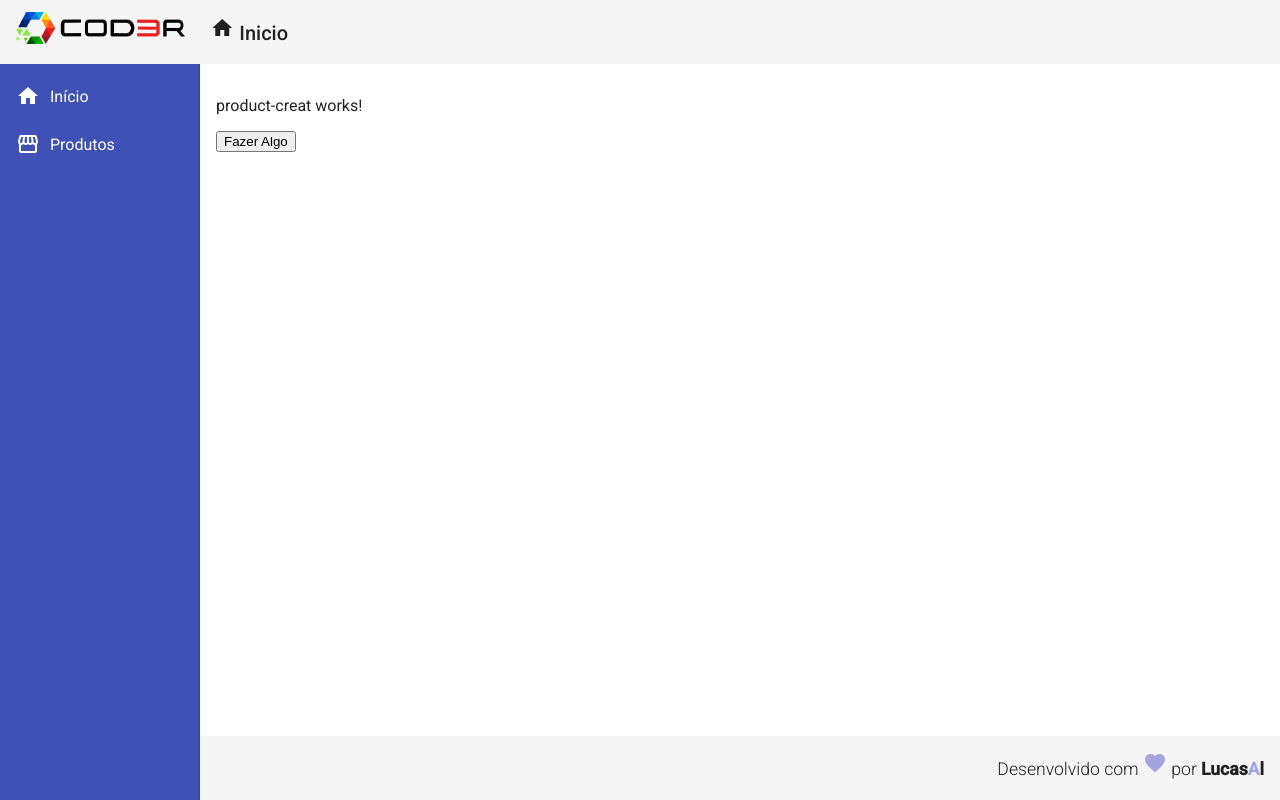
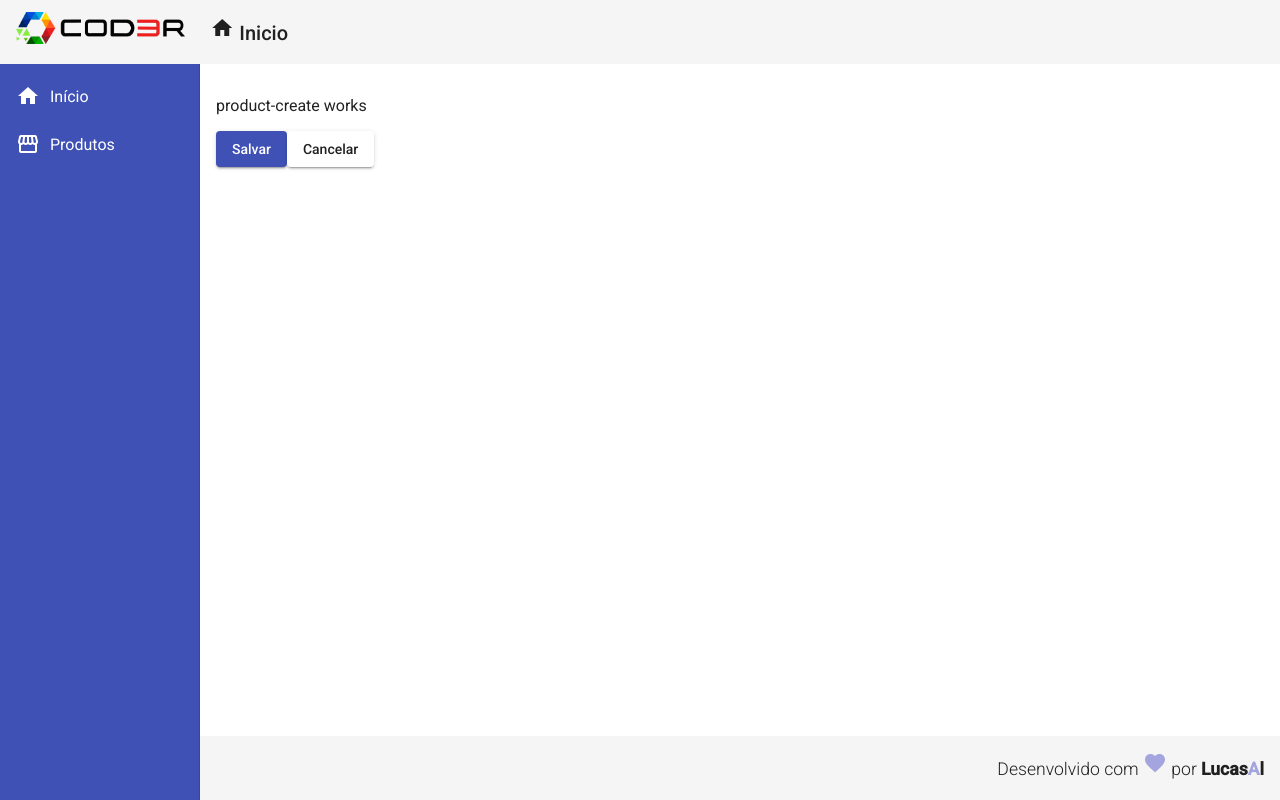
Before and after one commit to lucasx0/angular, an Angular app in the folder frontend/: page /products/create in a window 1280 px wide. Built offline with nearby package versions, Linux system fonts and the light colour scheme.

Commit message:
criando o service do produto

```diff
--- a/frontend/src/app/app.module.ts
+++ b/frontend/src/app/app.module.ts
@@ -19,6 +19,8 @@ import { RoxoDirective } from './directives/roxo.directive';
 import { ForDirective } from './directives/for.directive';
 import { ProductCreatComponent } from './components/product/product-creat/product-creat.component';
 import { MatButtonModule } from '@angular/material/button'
+import { MatSnackBarModule } from '@angular/material/snack-bar'
+
 
 
 
@@ -43,7 +45,8 @@ import { MatButtonModule } from '@angular/material/button'
     MatSidenavModule,
     MatListModule,
     MatCardModule,
-    MatButtonModule
+    MatButtonModule,
+    MatSnackBarModule
 
   ],
   providers: [],
--- a/frontend/src/app/components/product/product-creat/product-creat.component.html
+++ b/frontend/src/app/components/product/product-creat/product-creat.component.html
@@ -1,3 +1,10 @@
-<p [id]="propLegal">product-creat works!</p>
+<p>product-create works</p>
 
-<button (click)="fazerAlgo()">Fazer Algo</button>
+<button mat-raised-button (click)="createProduct()" color="primary">
+    Salvar
+</button>
+
+
+<button mat-raised-button (click)="cancel()">
+    Cancelar
+</button>
--- a/frontend/src/app/components/product/product-creat/product-creat.component.ts
+++ b/frontend/src/app/components/product/product-creat/product-creat.component.ts
@@ -1,4 +1,6 @@
 import { Component, OnInit } from '@angular/core';
+import { ProductService } from '../product.service';
+import { Router } from '@angular/router'
 
 @Component({
   selector: 'app-product-creat',
@@ -7,15 +9,20 @@ import { Component, OnInit } from '@angular/core';
 })
 export class ProductCreatComponent implements OnInit {
 
-  propLegal = 'qualquer'
 
-  constructor() { }
+
+  constructor(private productService: ProductService, private router: Router) { }
 
   ngOnInit() {
+
   }
 
-  fazerAlgo(): void {
-    console.log('Fazendo Algo!')
-  }
+ createProduct(): void {
+  this.productService.showMessage('Produto criado! Operação concluida com Sucesso.')
+ }
+
+ cancel(): void{
+  this.router.navigate(['/products'])
+ }
 
 }
--- /dev/null
+++ b/frontend/src/app/components/product/product.service.ts
@@ -0,0 +1,18 @@
+import { Injectable } from '@angular/core';
+import { MatSnackBar } from '@angular/material/snack-bar'
+
+@Injectable({
+  providedIn: 'root'
+})
+export class ProductService {
+
+  constructor(private snackBar: MatSnackBar) { }
+
+ showMessage(msg: string): void {
+   this.snackBar.open(msg, 'X', {
+     duration: 3000,
+     horizontalPosition: "right",
+     verticalPosition: "top"
+   })
+ }
+}
```
Also changed, not shown: 1 other file (tests, documents, lock files or other folders).
